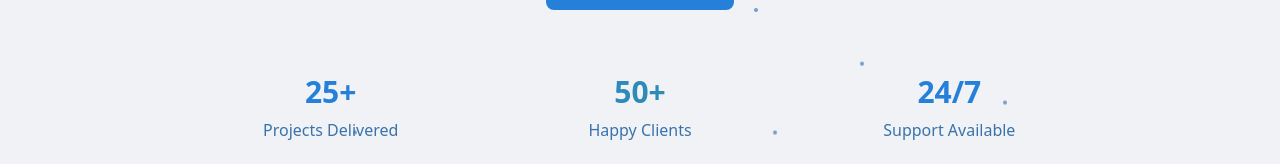
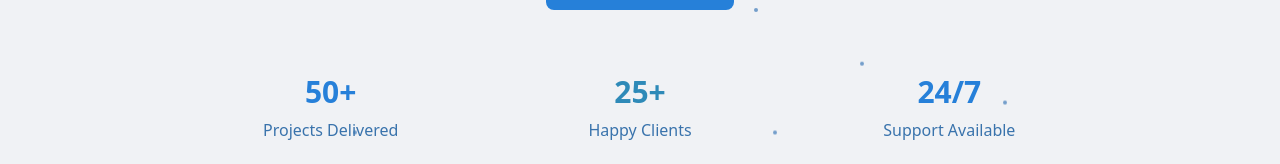
Before and after one commit to KSaiSreeLasya/AB, a React (Vite) app: page / in a window 1280 px wide. Shown: the part 504-668 px from the top of the page. Built offline with nearby package versions, Linux system fonts and the light colour scheme; no server answers.

Commit message:
Update HeroSection.tsx

```diff
--- a/client/components/HeroSection.tsx
+++ b/client/components/HeroSection.tsx
@@ -98,14 +98,14 @@ export default function HeroSection() {
               <div className="grid grid-cols-1 md:grid-cols-3 gap-8 mt-16 max-w-4xl mx-auto">
                 <div className="text-center">
                   <div className="text-3xl font-bold text-tech-blue mb-2">
-                    25+
+                    50+
                   </div>
                   <div className="text-muted-foreground">
                     Projects Delivered
                   </div>
                 </div>
                 <div className="text-center">
-                  <div className="text-3xl font-bold text-coral mb-2">50+</div>
+                  <div className="text-3xl font-bold text-coral mb-2">25+</div>
                   <div className="text-muted-foreground">Happy Clients</div>
                 </div>
                 <div className="text-center">
```
